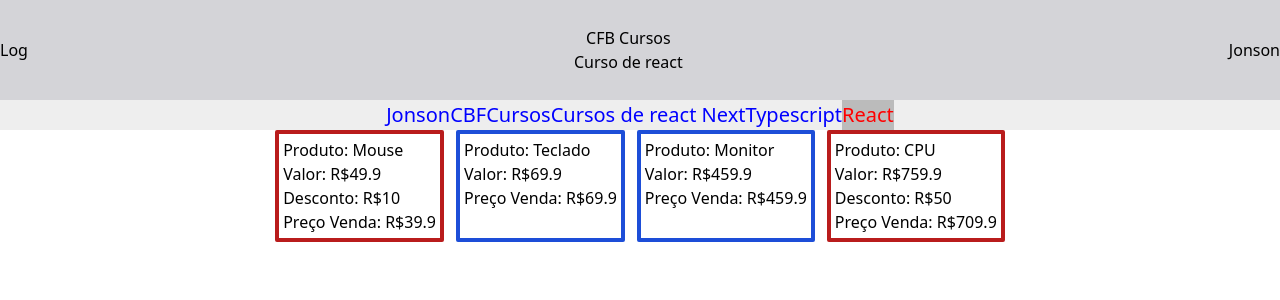
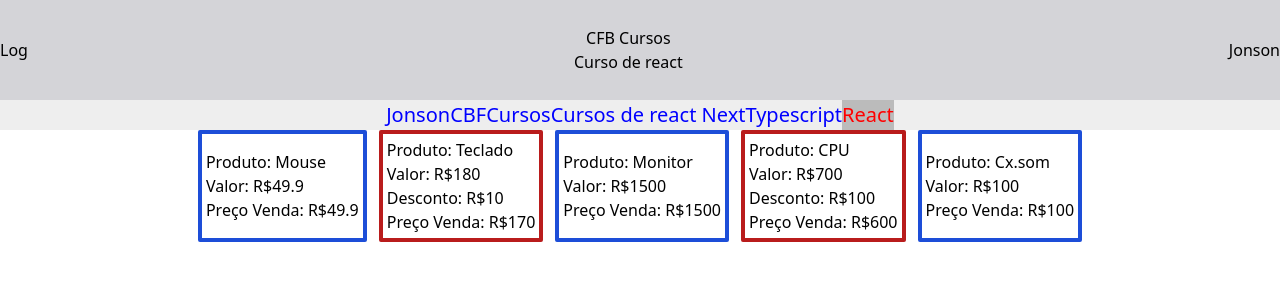
Before and after one commit to luisjonson/treinamento_react_next, a Next.js app: page / in a window 1280 px wide. Shown: the top 300 px of the page. Built offline with nearby package versions, Linux system fonts and the light colour scheme.

Commit message:
Renderizando componentes com objetos de um array - Aula 12 - Curso de React Next Typescript

```diff
--- a/src/components/Card.tsx
+++ b/src/components/Card.tsx
@@ -8,7 +8,7 @@ interface CardProps {
 
 export default function (props: CardProps) {
     return (
-        <div className={`flex flex-col border-4 ${props.desconto > 0 ? 'border-red-700':'border-blue-700'} rounded-sm p-1`}>
+        <div className={`flex justify-center flex-col border-4 ${props.desconto > 0 ? 'border-red-700':'border-blue-700'} rounded-sm p-1`}>
             <div>Produto: {props.produto}</div>
             <div>Valor: R${props.valor}</div>
             { props.desconto > 0 && (
@@ -16,7 +16,7 @@ export default function (props: CardProps) {
                     <div>Desconto: R${props.desconto}</div>
                 </div>
             ) }
-            <div>Preço Venda: R${props.funcao(props.desconto,props.valor)}</div>
+            <div>Preço Venda: R${props.funcao(props.valor,props.desconto)}</div>
         </div>
     )
 }
--- a/src/pages/index.tsx
+++ b/src/pages/index.tsx
@@ -10,8 +10,43 @@ import Card from "@/components/Card"
 const name = 'Jonson'
 let canal = 'CBFCursos'
 
+const produtos=[{
+  produto:'Mouse',
+  valor:49.9,
+  desconto:0,
+  disponivel:true
+},
+{
+  produto:'Teclado',
+  valor:180,
+  desconto:10,
+  disponivel:true
+},
+{
+  produto:'Monitor',
+  valor:1500,
+  desconto:0,
+  disponivel:true
+},
+{
+  produto:'CPU',
+  valor:700,
+  desconto:100,
+  disponivel:true
+},
+{
+  produto:'Cx.som',
+  valor:100,
+  desconto:0,
+  disponivel:true
+}
+]
+
 function caldDesc(v:number, d:number){
-  return d-v
+
+  console.log("valor:" + v)
+  console.log("desconto" + d)
+  return v-d
 }
 
 function caldDesctaxa(v:number, d:number){
@@ -39,10 +74,15 @@ export default function Home() {
         <div style={{ color: '#f00', backgroundColor: '#bbb' }}>React</div>
       </div>
       <div className='flex justify-center gap-3'>
-        <Card produto={'Mouse'} valor={49.90}  desconto={10.0} funcao={caldDesc}/>
-        <Card produto={'Teclado'} valor={69.90} desconto={0} funcao={caldDesc}/>
-        <Card produto={'Monitor'} valor={459.90}  desconto={0} funcao={caldDesc}/>
-        <Card produto={'CPU'} valor={759.90}  desconto={50} funcao={caldDesc}/>
+        {
+          produtos.map((e:any)=>{
+            if(e.disponivel){
+              return(
+                <Card produto={e.produto} valor={e.valor} desconto={e.desconto} funcao={caldDesc}/>
+              )
+            }
+          })
+        }
       </div>
     </div>
   );
```
